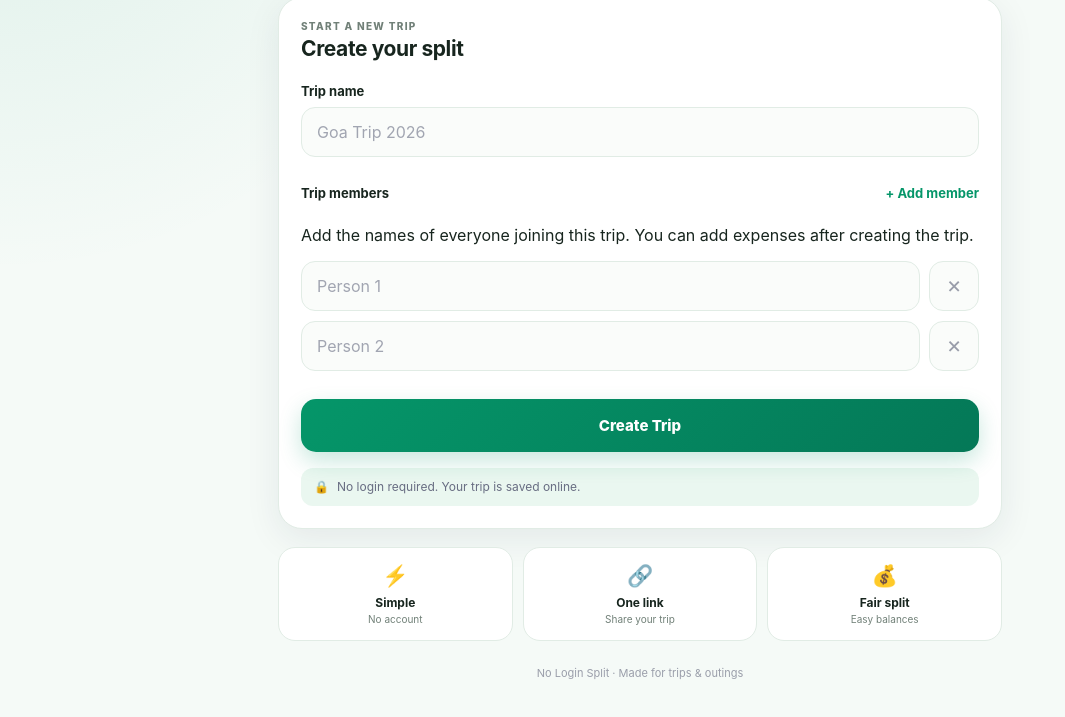
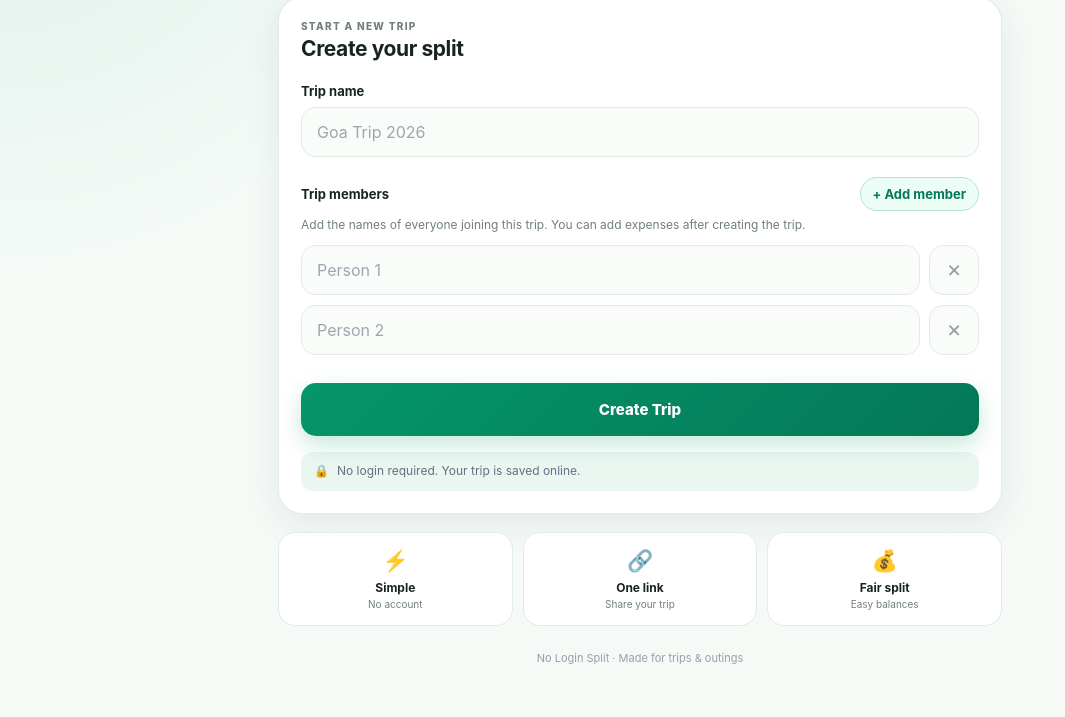
Before and after one commit to kushaalpawar6-dotcom/no-login-split, a plain HTML site: page index.html in a window 1280 px wide. Shown: the part 201-918 px from the top of the page, without its empty margins (0-1065 px from the left). Drawn offline with Linux system fonts and the light colour scheme.

Commit message:
Style add member as secondary action

```diff
--- a/style.css
+++ b/style.css
@@ -250,29 +250,33 @@ select:focus {
 
 .people-heading {
   display: flex;
-
   align-items: center;
   justify-content: space-between;
-
+  gap: 10px;
   margin-top: 20px;
 }
 
 .people-heading label {
   margin: 0;
+  font-weight: 750;
+}
+
+.people-help {
+  margin: 5px 0 12px;
+  color: var(--muted);
+  font-size: 12px;
+  line-height: 1.45;
 }
 
 .add-person-btn {
-  border: 0;
-
-  background: transparent;
-
-  color: var(--primary);
-
+  border: 1px solid #B7E4CE;
+  border-radius: 999px;
+  background: #ECFDF5;
+  color: #047857;
   font-weight: 700;
-
   font-size: 13px;
-
-  padding: 8px 0;
+  padding: 8px 12px;
+  white-space: nowrap;
 }
 
 .person-row {
```
